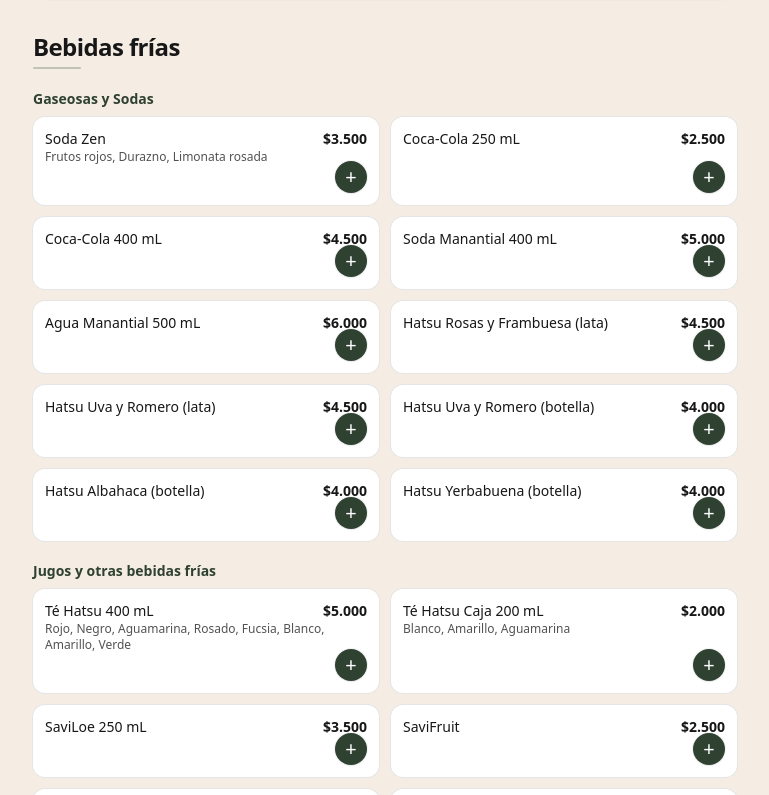
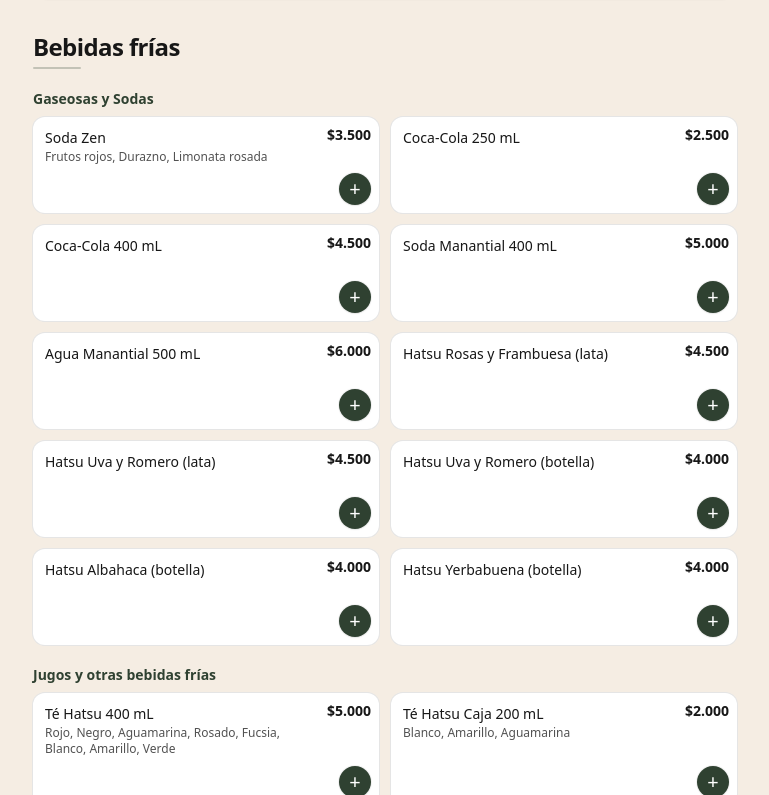
Before and after one commit to codesebastianvega/alto-andino-qrmenu, a React (Vite) app: page / in a window 1280 px wide. Shown: the part 5605-6400 px from the top of the page, without its empty margins (255-1024 px from the left). Built offline with nearby package versions, Linux system fonts and the light colour scheme; no server answers.

Commit message:
feat: refine cold drinks card layout

```diff
--- a/src/components/ColdDrinksSection.jsx
+++ b/src/components/ColdDrinksSection.jsx
@@ -40,14 +40,24 @@ const OTHERS = [
 
 function Card({ item, onAdd }) {
   return (
-    <div className="relative rounded-xl bg-white ring-1 ring-neutral-200 p-3 pr-6 pb-10">
-      <p className="text-neutral-900 font-medium text-sm">{item.name}</p>
-      {item.desc && <p className="text-xs text-neutral-600">{item.desc}</p>}
-      <div className="absolute top-3 right-3 text-neutral-900 font-semibold text-sm">
+    <div className="relative rounded-xl bg-white ring-1 ring-neutral-200 p-3 pr-16 pb-12 min-h-[96px]">
+      <p className="text-neutral-900 font-medium text-sm leading-tight break-words">
+        {item.name}
+      </p>
+      {item.desc && (
+        <p className="mt-0.5 text-xs text-neutral-600 leading-snug break-words">
+          {item.desc}
+        </p>
+      )}
+
+      {/* Precio fijo arriba-derecha con ancho mínimo para no chocar */}
+      <div className="absolute top-2 right-2 min-w-[64px] text-right text-neutral-900 font-semibold text-sm">
         {"$" + money(item.price)}
       </div>
+
+      {/* FAB compacto y claro de la zona de texto */}
       <AddIconButton
-        className="absolute bottom-3 right-3"
+        className="absolute bottom-2 right-2 scale-90 sm:scale-100"
         aria-label={"Añadir " + item.name}
         onClick={() =>
           onAdd({
```
